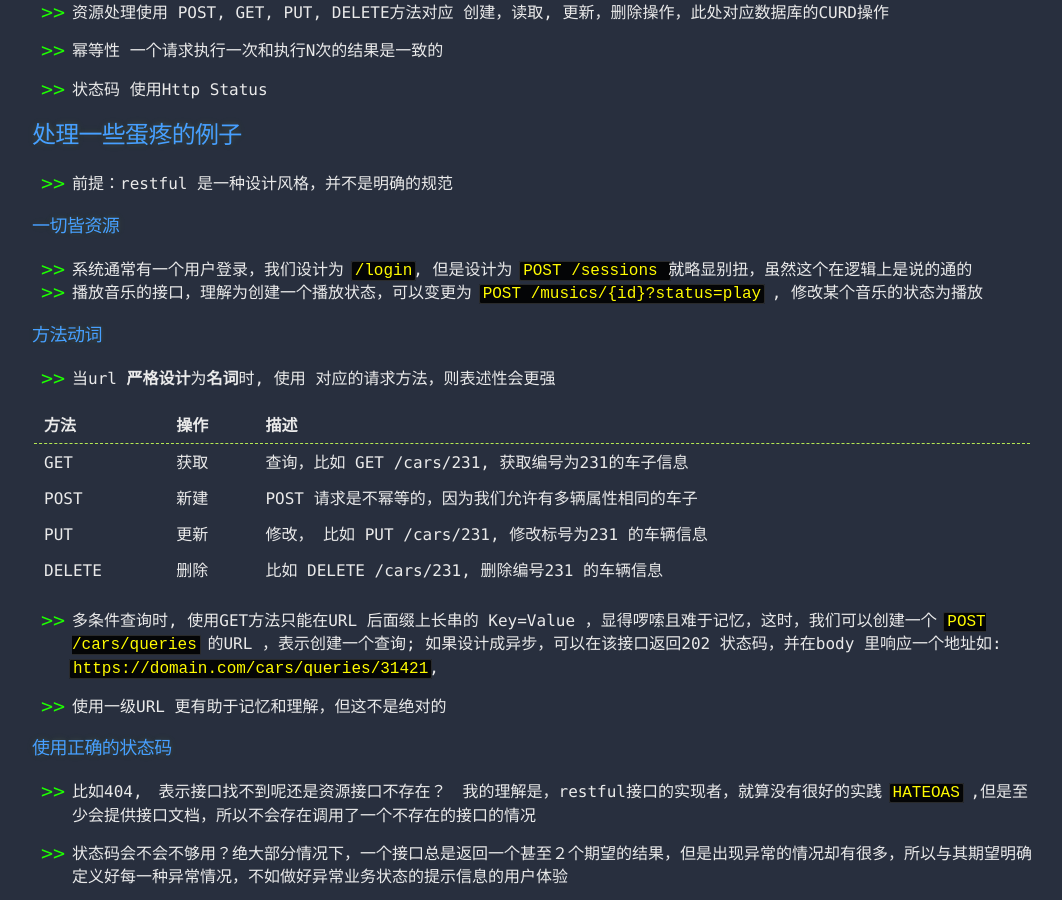
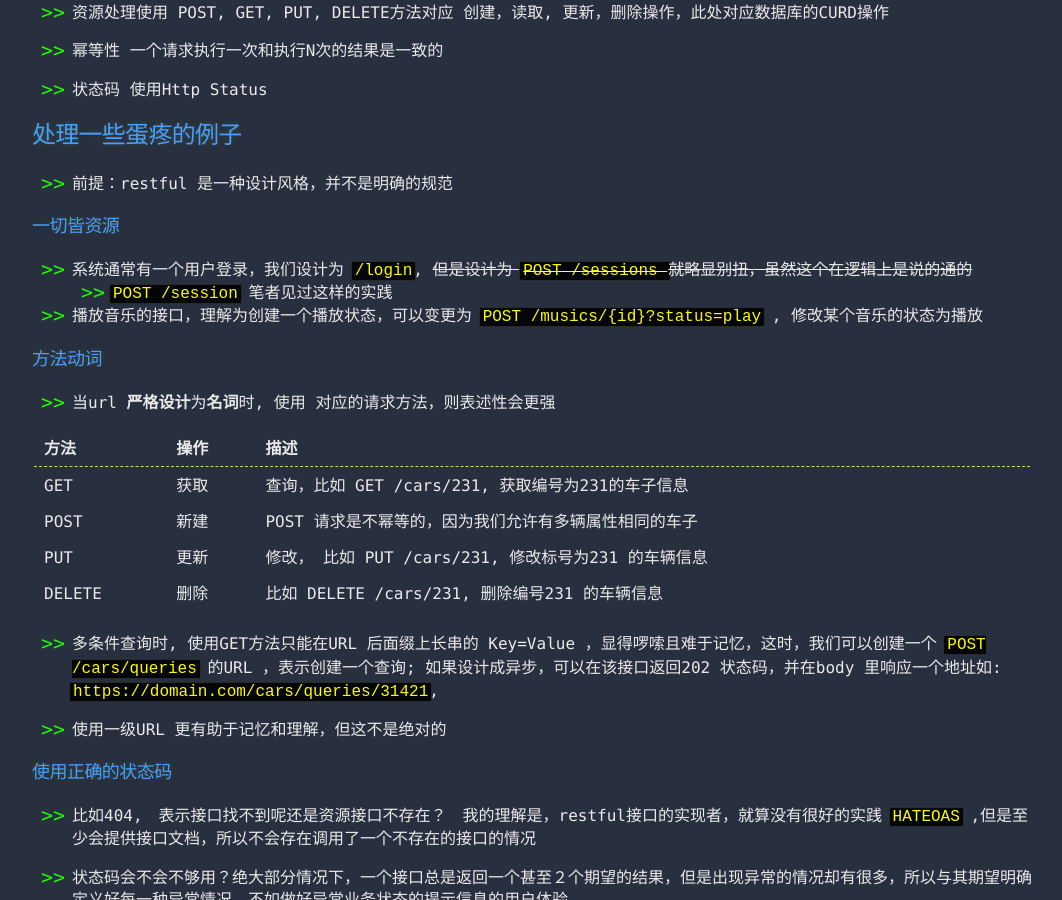
Before and after one commit to Ikki-Dai/blogs, a Jekyll site: the page built from _posts/2019-02-23-Restful设计.md, in a window 1280 px wide and 900 px high, scrolled down 605 px. Shown: the whole window, without its empty margins (108-1170 px from the left). Built offline with Jekyll 4.4.1, drawn with Linux system fonts in a browser that asks for light colours.

Commit message:
Update 2019-02-23-Restful设计.md

```diff
--- a/_posts/2019-02-23-Restful设计.md
+++ b/_posts/2019-02-23-Restful设计.md
@@ -27,7 +27,8 @@ Restful[^Rest] 是由 Roy Thomas Fielding[^Thomas] 在2000 年的博士论文中
 
 ### 一切皆资源
 
-- 系统通常有一个用户登录，我们设计为 `/login`,  但是设计为 `POST /sessions ` 就略显别扭，虽然这个在逻辑上是说的通的
+- 系统通常有一个用户登录，我们设计为 `/login`,  ~~但是设计为 `POST /sessions ` 就略显别扭，虽然这个在逻辑上是说的通的~~
+  - `POST /session` 笔者见过这样的实践
 - 播放音乐的接口，理解为创建一个播放状态，可以变更为 `POST /musics/{id}?status=play` , 修改某个音乐的状态为播放
 
 ### 方法动词
```
